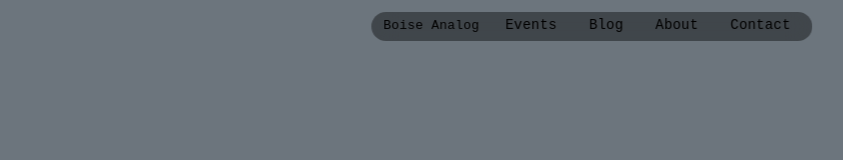
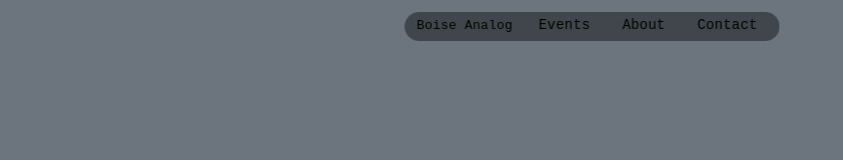
Before and after one commit to forresttindall/boisealanalogclub, a React (Vite) app: page / in a window 1280 px wide. Shown: the top 160 px of the page, without its empty margins (48-891 px from the left). Built offline with nearby package versions, Linux system fonts and the light colour scheme; a web font is replaced by a local one.

Commit message:
home page edit and photo swap

```diff
--- a/src/App.jsx
+++ b/src/App.jsx
@@ -16,7 +16,7 @@ function App() {
   const pages = {
     home: { title: 'Home', component: Home },
     events: { title: 'Events', component: Events },
-    blog: { title: 'Blog', component: Blog },
+
     about: { title: 'About', component: About },
     contact: { title: 'Contact', component: Contact },
   }
@@ -24,7 +24,7 @@ function App() {
   // Remove 'home' from the nav links but keep it in pages for routing
   const navPages = {
     events: { title: 'Events', component: Events },
-    blog: { title: 'Blog', component: Blog },
+
     about: { title: 'About', component: About },
     contact: { title: 'Contact', component: Contact },
   }
--- a/src/pages/About.jsx
+++ b/src/pages/About.jsx
@@ -21,7 +21,7 @@ const About = ({ openWindow }) => {
       name: "Forrest Tindall",
       role: "Club Founder & President",
       bio: "Began film photography in 2005, went on to have a career in product photography for a number of years receiving publishing in Popular Mechanics magazine and others. Now enjoys film photography purely as a hobby just for the enjoyment of the art.",
-      camera: "Nikon F100, Konica C35, Yashica Electro 35",
+
       instagram: "forrest.tindall"
     }
   ]
@@ -121,9 +121,7 @@ const About = ({ openWindow }) => {
                 <h3 className='feature-title'>{member.name}</h3>
                 <h4>{member.role}</h4>
                 <p className='feature-desc'>{member.bio}</p>
-                <div className="founder-camera">
-                  <span>Equipment: {member.camera}</span>
-                </div>
+
                 <div className="founder-social">
                   <a
                     href={`https://instagram.com/${member.instagram}`}
```
